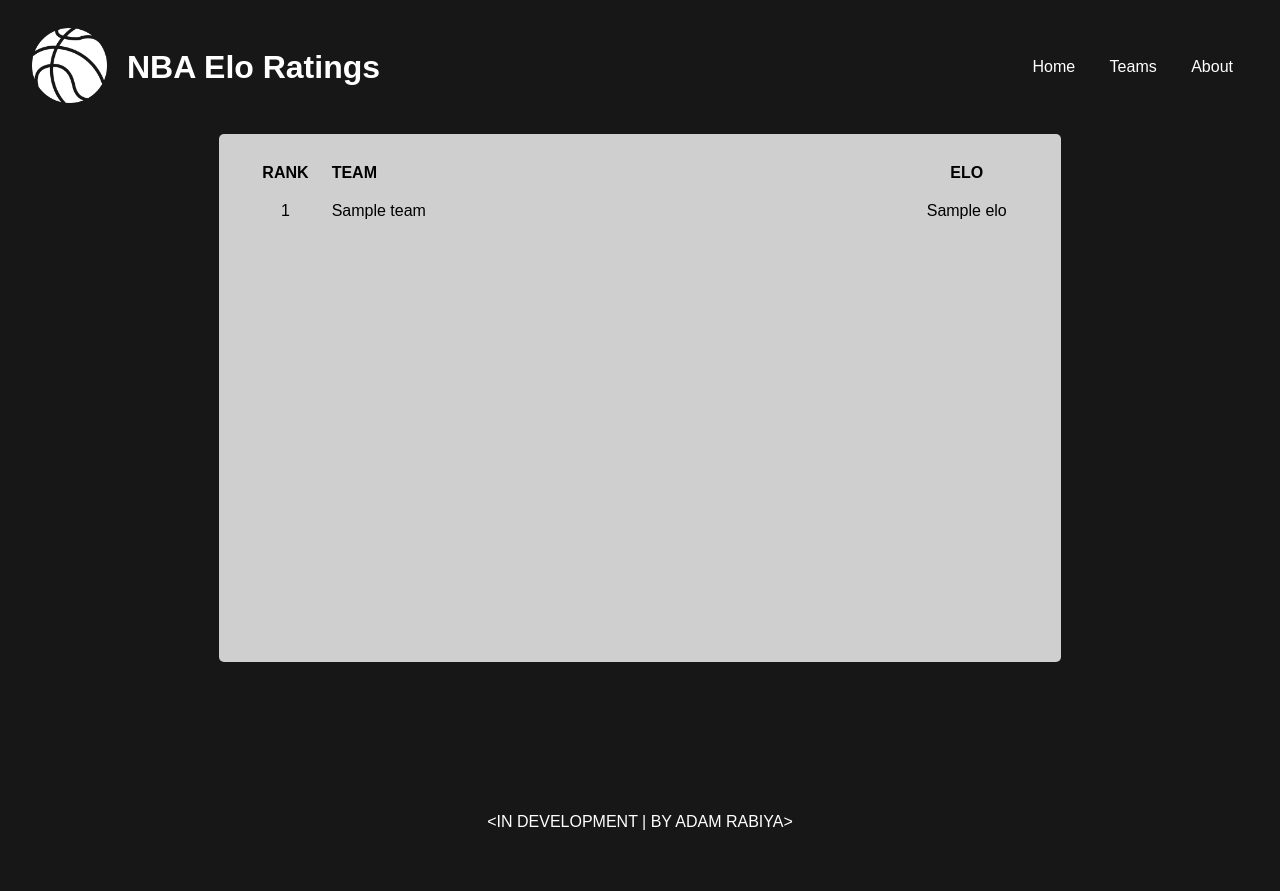
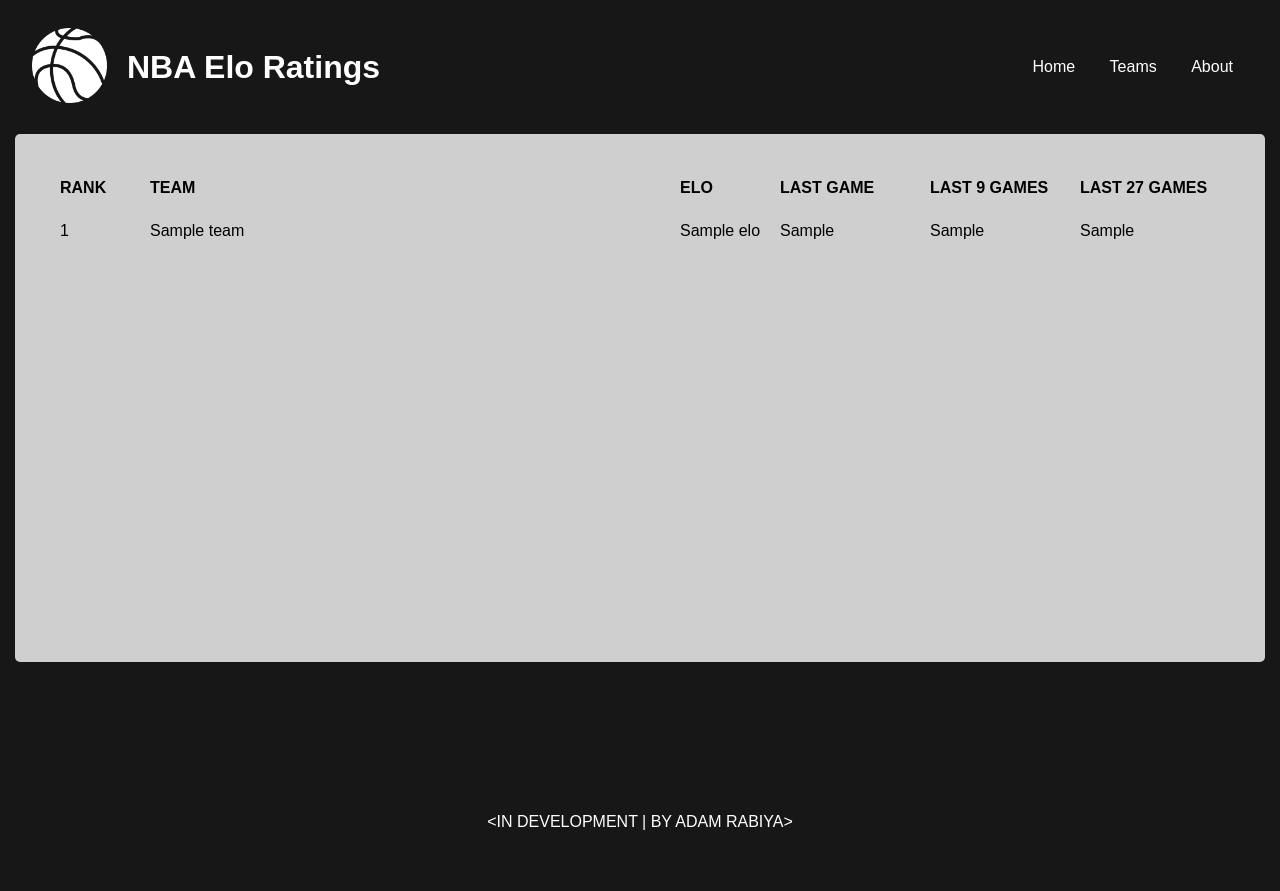
Before and after one commit to makeniii/NBA-Elo-Rankings, a Flask app: template nba_elo_system/templates/index.html in a window 1280 px wide. Run offline with Flask 3, Linux system fonts and the light colour scheme; the template is opened without the code that fills it: most values are stand-ins (such as "Sample title", 1, 10 or a date in 2020); parts of the project's set-up code (start-up, migrations or seed data) failed here and were passed over.

Commit message:
Displays sorting table correctly

```diff
--- a/nba_elo_system/static/css/style.css
+++ b/nba_elo_system/static/css/style.css
@@ -6,6 +6,7 @@
     --accent-colour: #7d7abc;
     --header-padding: 20px 2.5%;
     --main-width: 75%;
+    --min-width: 1200px;
 }
 
 * {
@@ -29,6 +30,7 @@ header {
 }
 
 nav {
+    min-width: var(--min-width);
     display: flex;
     align-items: center;
     justify-content: space-between;
@@ -87,6 +89,7 @@ main {
     border-radius: 5px;
     min-height: calc(100vh - 119px - 60px);
     position: relative;
+    min-width: fit-content;
 }
 
 .main-body {
@@ -97,6 +100,7 @@ main {
     margin: auto;
     padding: 20px;
     border-radius: 5px;
+    min-width: fit-content;
 }
 
 .title {
@@ -107,28 +111,88 @@ main {
     width: 100%;
     padding: 10px 0;
     margin: auto;
-    border-collapse: collapse;
+    border-collapse: separate;
+    border-spacing:  0 5px;
+    text-align: left;
+    padding-left: 20px;
+    padding-right: 20px;
+    min-width: var(--min-width);
+}
+
+.elo-table thead .sorting:before,
+.elo-table thead .sorting_asc:before,
+.elo-table thead .sorting_desc:before,
+.elo-table thead .sorting_asc_disabled:before,
+.elo-table thead .sorting_desc_disabled:before{
+    bottom: 50%;
+    content: "▲";
+}
+
+.elo-table thead .sorting:after,
+.elo-table thead .sorting_asc:after,
+.elo-table thead .sorting_desc:after,
+.elo-table thead .sorting_asc_disabled:after,
+.elo-table thead .sorting_desc_disabled:after{
+    top: 50%;
+    content: "▼";
+}
+
+.elo-table thead th {
+    position: relative;
+    cursor: pointer;
+}
+
+.elo-table thead th.sorting:after,
+.elo-table thead th.sorting_asc:after,
+.elo-table thead th.sorting_desc:after,
+.elo-table thead th.sorting:before,
+.elo-table thead th.sorting_asc:before,
+.elo-table thead th.sorting_desc:before {
+    position: absolute;
+    display: block;
+    opacity: .125;
+    right: 0px;
+    line-height: 9px;
+    font-size: 1em;
+}
+
+.elo-table thead th.sorting_asc:before,
+.elo-table thead th.sorting_desc:after {
+    opacity: .6;
 }
 
 .elo-table-outer-left {
     padding: 10px 5px;
+    /* padding-right: 30px; */
+    min-width: 80px;
     border-top-left-radius: 5px;
     border-bottom-left-radius: 5px;
 }
 
-.elo-table-outer-right {
-    padding: 10px 5px;
-    border-top-right-radius: 5px;
-    border-bottom-right-radius: 5px;
+.elo-table-team-row {
+    padding-left: 15px;
+    width: 50%;
 }
 
-.elo-table-team-row {
-    width: 70%;
-    text-align: left;
+.elo-table-elo {
+    padding-left: 15px;
+    min-width: 100px;
 }
 
 .elo-table-teams:hover {
-    background: var(--accent-colour);
+    background: var(--background-secondary);
+}
+
+.elo-table-change {
+    padding-left: 15px;
+    min-width: 150px;
+}
+
+.elo-table-outer-right {
+    padding-left: 15px;
+    min-width: 160px;
+    border-top-right-radius: 5px;
+    border-bottom-right-radius: 5px;
 }
 
 footer {
@@ -138,4 +202,5 @@ footer {
     text-align: center;
     height: 136px;
     padding: 58px;
+    min-width: var(--min-width);
 }
--- a/nba_elo_system/templates/index.html
+++ b/nba_elo_system/templates/index.html
@@ -1,24 +1,53 @@
 {% extends "base.html" %}
 
 {% block head %}
+<script type="text/javascript" src="{{ url_for('static', filename='js/index.js') }}"></script>
 <title>NBA Elo Ratings</title>
 {% endblock head %}
 
 {% block body %}
     <div class="main-body">
-        <table class="elo-table">
+        <table class="elo-table" id="elo-table">
+            <thead>
                 <tr>
                     <th class="elo-table-outer-left">RANK</th>
-                <th class="elo-table-team-row">TEAM</th>
-                <th class="elo-table-outer-right">ELO</th>
+                    <th class="elo-table-team-row"><span>TEAM</span></th>
+                    <th class="elo-table-elo">ELO</th>
+                    <th class="elo-table-change">LAST GAME</th>
+                    <th class="elo-table-change">LAST 9 GAMES</th>
+                    <th class="elo-table-outer-right">LAST 27 GAMES</th>
                 </tr>
+            </thead>
+            <tbody>
                 {% for team in teams %}
                 <tr class="elo-table-teams">
                     <td class="elo-table-outer-left">{{ loop.index }}</td>
                     <td class="elo-table-team-row">{{ team.name }}</td>
-                <td class="elo-table-outer-right">{{ team.elo }}</td>
+                    <td class="elo-table-elo">{{ team.elo }}</td>
+                    <td class="elo-table-change">
+                        {% if game_change[loop.index - 1] > 0 %}
+                            +{{ game_change[loop.index - 1] }}
+                        {% else %}
+                            {{ game_change[loop.index - 1] }}
+                        {% endif %}
+                    </td>
+                    <td class="elo-table-change">
+                        {% if short_change[loop.index - 1] > 0 %}
+                            +{{ short_change[loop.index - 1] }}
+                        {% else %}
+                            {{ short_change[loop.index - 1] }}
+                        {% endif %}
+                    </td>
+                    <td class="elo-table-outer-right">
+                        {% if long_change[loop.index - 1] > 0 %}
+                            +{{ long_change[loop.index - 1] }}
+                        {% else %}
+                            {{ long_change[loop.index - 1] }}
+                        {% endif %}
+                    </td>
                 </tr>
                 {% endfor %}
+            </tbody>
         </table>
 
     </div>
```
Lines whose indentation alone changed are shown as unchanged.
